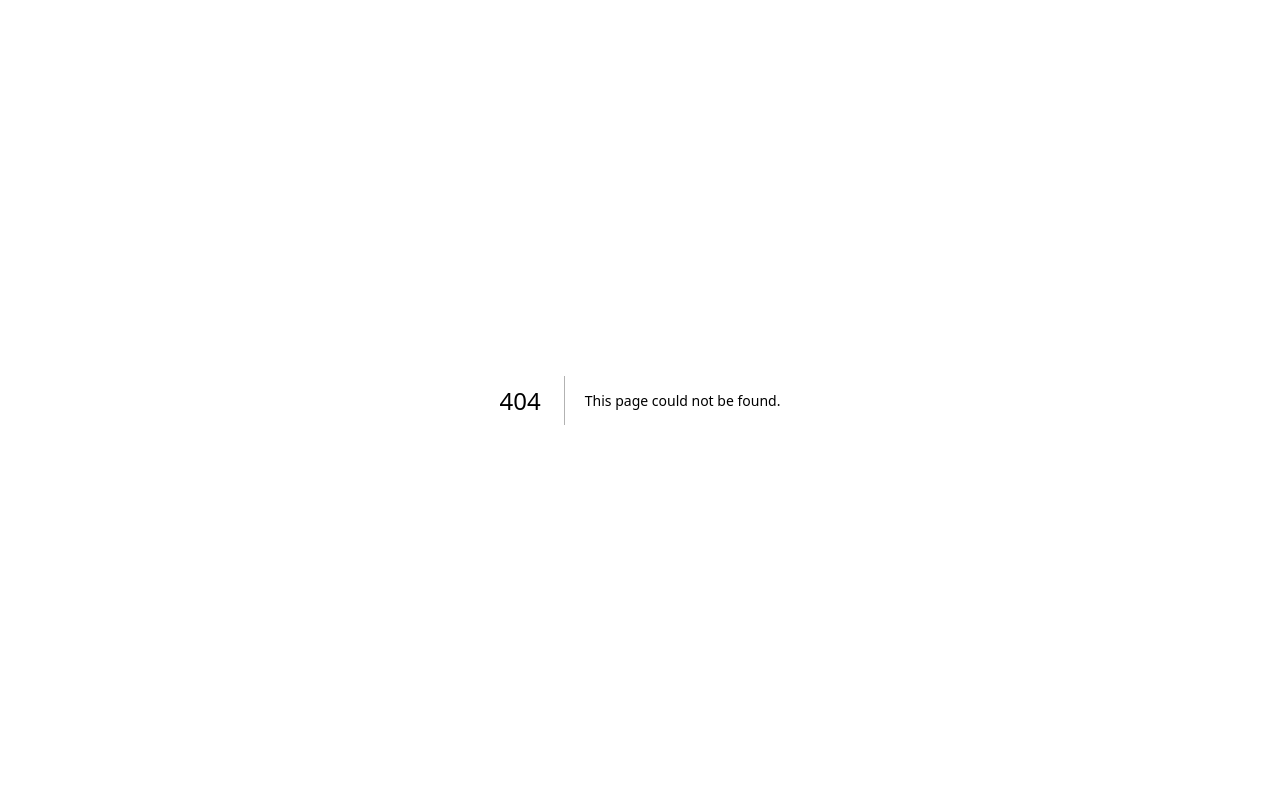
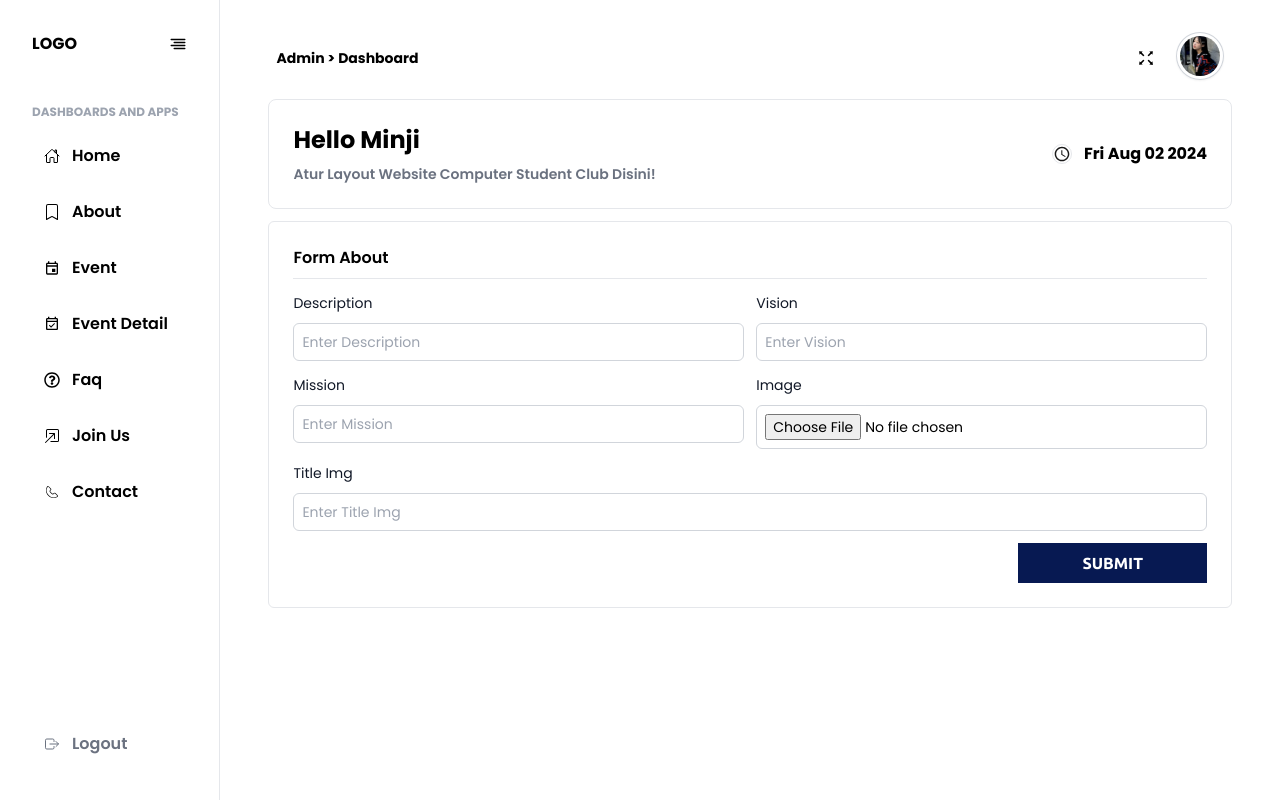
Before and after one commit to NoitrX/csc-final-fe, a Next.js app: page /admin/dashboard/about/add in a window 1280 px wide. Before the commit this address had no page. Built offline with nearby package versions, Linux system fonts and the light colour scheme; a web font is replaced by a local one.

Commit message:
Add Package and Create Features with alert

```diff
--- a/package.json
+++ b/package.json
@@ -10,10 +10,12 @@
   },
   "dependencies": {
     "@headlessui/react": "^2.1.2",
+    "axios": "^1.7.3",
     "next": "14.2.4",
     "react": "^18",
     "react-dom": "^18",
     "react-icons": "^5.2.1",
+    "sweetalert2": "^11.12.4",
     "swiper": "^11.1.5"
   },
   "devDependencies": {
--- /dev/null
+++ b/src/app/admin/dashboard/about/add/page.tsx
@@ -0,0 +1,81 @@
+"use client";
+import InputLabel from "@/components/InputLabel";
+import XButton from "@/components/XButton";
+import { showSuccessAlert } from "@/utils/alert";
+import axios from "axios";
+import { useRouter } from "next/navigation";
+import React, { useState } from "react";
+
+export default function AddAbout() {
+  const router = useRouter();
+  const [form, setForm] = useState({
+    description: "",
+    vision: "",
+    mission: "",
+    img: undefined,
+    title_img: "",
+  });
+
+  const [alert, setAlert] = useState({
+    status: false,
+    type: "",
+    msg: "",
+  });
+
+  const handleChange = (e: React.ChangeEvent<HTMLInputElement>) => {
+    const { name, value, files } = e.target;
+    if (files) {
+      setForm({ ...form, [name]: files[0] });
+    } else {
+      setForm({ ...form, [name]: value });
+    }
+  };
+
+  const handleSubmit = async (e: React.MouseEvent<HTMLButtonElement>) => {
+    e.preventDefault();
+    try {
+      await axios.post("http://localhost:9000/api/csc/about", form, {
+        headers: {
+          "Content-Type": "multipart/form-data",
+        },
+      });
+      showSuccessAlert("Data About Has Been Added Successfully!");
+      router.push("/admin/dashboard/about");
+    } catch (err: any) {
+      console.log(err);
+      setAlert({
+        status: true,
+        type: "error",
+        msg: err.response.data.msg,
+      });
+    }
+  };
+  return (
+    <div className=" max-w-screen">
+      <div className="border border-gray-200 p-6 mt-3 rounded-md w-full">
+        <h2 className="font-semibold">Form About</h2>
+        <p className="text-red-500">{alert.msg}</p>
+        <hr className="mt-2" />
+        <form className="w-full">
+          <div className="mt-3 flex w-full justify-between gap-3">
+            <InputLabel errors={alert.msg} label="Description" type="text" placeholder="Enter Description" name="description" value={form.description} onChange={handleChange} />
+            <InputLabel errors={alert.msg} label="Vision" type="text" placeholder="Enter Vision" name="vision" value={form.vision} onChange={handleChange} />
+          </div>
+
+          <div className="mt-3 flex w-full justify-between gap-3">
+            <InputLabel errors={alert.msg} label="Mission" type="text" placeholder="Enter Mission" name="mission" value={form.mission} onChange={handleChange} />
+            <InputLabel errors={alert.msg} label="Image" type="file" placeholder="Enter Image" name="img" onChange={handleChange} />
+          </div>
+
+          <div className="mt-3 flex w-full justify-between gap-3">
+            <InputLabel errors={alert.msg} label="Title Img" type="text" placeholder="Enter Title Img" name="title_img" value={form.title_img} onChange={handleChange} />
+          </div>
+
+          <div className="flex justify-end items-end mt-3">
+            <XButton onClick={handleSubmit}>SUBMIT</XButton>
+          </div>
+        </form>
+      </div>
+    </div>
+  );
+}
--- a/src/app/admin/dashboard/about/page.tsx
+++ b/src/app/admin/dashboard/about/page.tsx
@@ -17,6 +17,7 @@ function AboutPage() {
   }
 
   const getAboutData = () => {
+    try {
       fetch(`http://localhost:9000/api/csc/about`)
         .then((res) => {
           return res.json();
@@ -24,6 +25,9 @@ function AboutPage() {
         .then((data) => {
           setData(data.data);
         });
+    } catch (err) {
+      console.log(err);
+    }
   };
 
   useEffect(() => {
@@ -35,7 +39,9 @@ function AboutPage() {
         <div className="p-6">
           <div className="flex flex-col justify-end items-end">
             <button className="flex items-center py-2 px-16 bg-primary mb-4 text-white font-bold gap-5 font-ubuntu hover:bg-blue-700 transition-all duration-200">
-              <Link href={"/admin/dashboard/about/add"} className="uppercase">Tambah DATA</Link>
+              <Link href={"/admin/dashboard/about/add"} className="uppercase">
+                Tambah DATA
+              </Link>
             </button>
           </div>
 
@@ -50,7 +56,7 @@ function AboutPage() {
                       <td className="py-2 px-4 border-b border-gray-200">{d.description}</td>
                       <td className="py-2 px-4 border-b border-gray-200">{d.vision}</td>
                       <td className="py-2 px-4 border-b border-gray-200">{d.mission}</td>
-                      <td className="py-2 px-4 border-b border-gray-200">{d.img}</td>
+                      <td className="py-2 px-4 border-b border-gray-200">{d.img ? <img src={`http://localhost:9000/${d.img}`} alt="" className="w-24" /> : "No Image"}</td>
                       <td className="py-2 px-4 border-b border-gray-200">{d.title_img}</td>
                       <td className="py-2 px-4 border-b border-gray-200">{d.createdAt}</td>
                     </tr>
--- /dev/null
+++ b/src/components/InputLabel/index.tsx
@@ -0,0 +1,22 @@
+import React from "react";
+
+interface InputLabelProps {
+  label: string;
+  type: string;
+  placeholder: string;
+  name: string;
+  onChange: (event: React.ChangeEvent<HTMLInputElement>) => void;
+  value?: any;
+  errors?: string;
+}
+
+const InputLabel: React.FC<InputLabelProps> = ({ label, type, placeholder, name, onChange, value, errors }) => {
+  return (
+    <div className="w-full">
+      <label className="text-sm text-gray-900 ">{label}</label>
+      <input type={type} name={name} className={`${errors ? "border-red-500" : "border-gray-300"} w-full px-2 py-2 border mt-2 text-sm border-gray-300 rounded-md`} value={value} onChange={onChange} placeholder={placeholder} />
+    </div>
+  );
+};
+
+export default InputLabel;
--- /dev/null
+++ b/src/components/XButton/index.tsx
@@ -0,0 +1,16 @@
+interface ButtonProps {
+  children: string;
+  onClick: (event: React.MouseEvent<HTMLButtonElement>) => void;
+}
+
+const XButton: React.FC<ButtonProps> = ({ children, onClick }) => {
+  return (
+    <div>
+      <button type="submit" onClick={onClick} className="flex items-center py-2 px-16 bg-primary text-white font-bold gap-5 font-ubuntu hover:bg-blue-700 transition-all duration-200">
+        {children}
+      </button>
+    </div>
+  );
+};
+
+export default XButton;
--- /dev/null
+++ b/src/utils/alert.ts
@@ -0,0 +1,9 @@
+import Swal from "sweetalert2";
+
+export async function showSuccessAlert(message: string) {
+  return Swal.fire({
+    title: "Success!",
+    text: message,
+    icon: "success",
+  });
+}
```
Also changed, not shown: 1 other file (tests, documents, lock files or other folders). Lines whose indentation alone changed are shown as unchanged.
